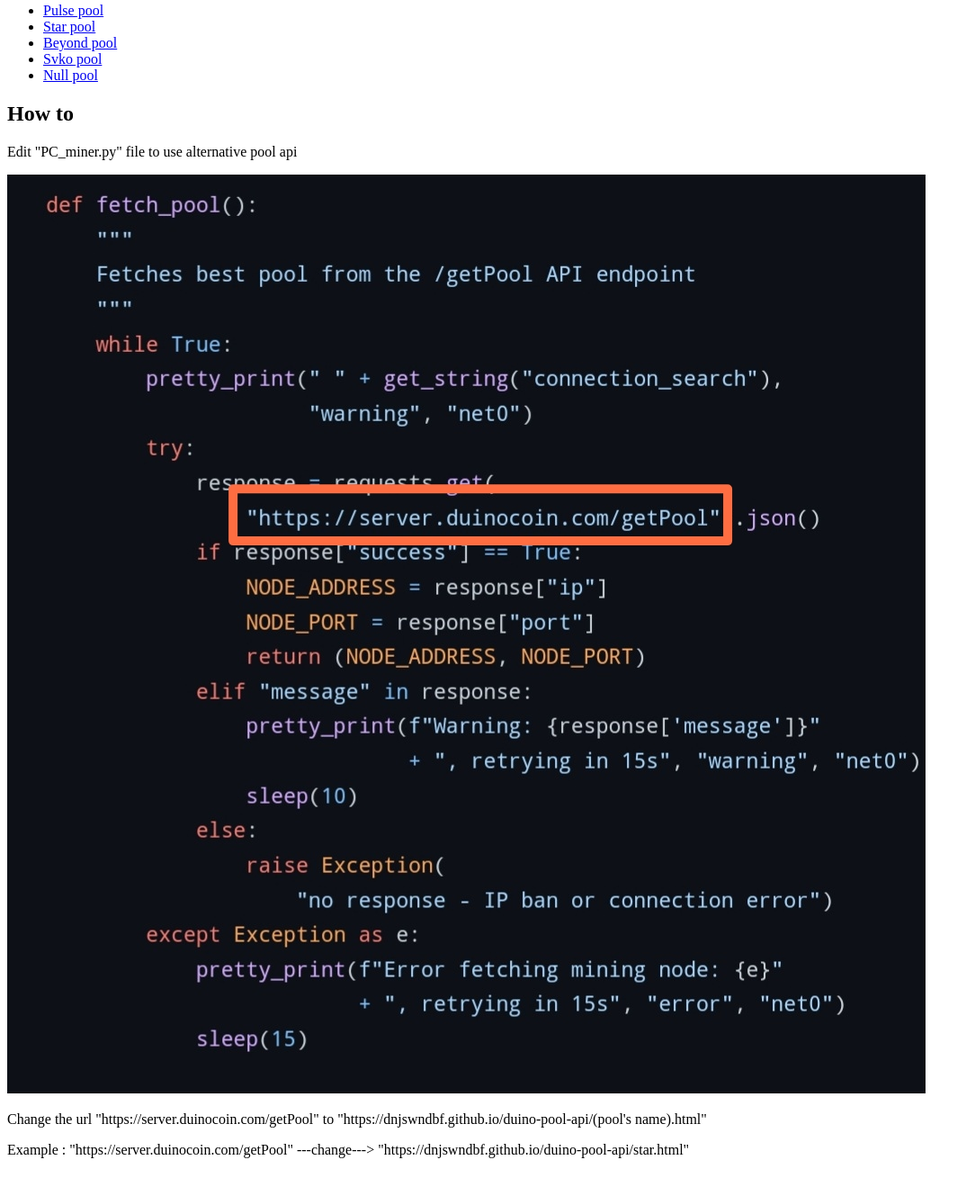
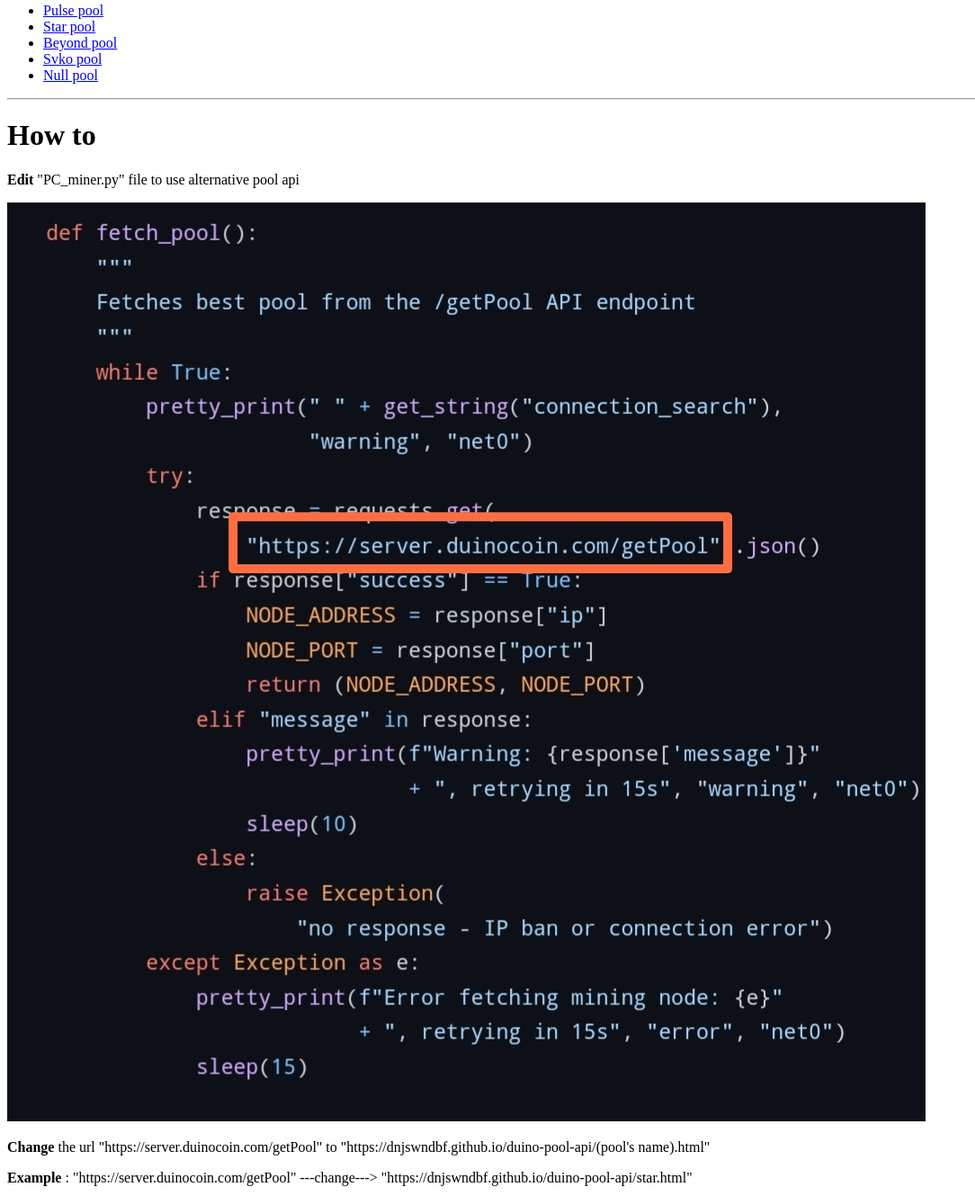
Before and after one commit to dnjswndbf/duino-pool-api, a plain HTML site: page index.html in a window 1280 px wide. Shown: the part 111-1440 px from the top of the page at 90% size, without its empty margins (0-1084 px from the left). Before the commit the page ends 1414 px from the top, so only its background shows below. Drawn offline with Linux system fonts and the light colour scheme.

Commit message:
Update index.html

```diff
--- a/index.html
+++ b/index.html
@@ -14,10 +14,12 @@
         <li><a href="svko.html">Svko pool</a></li>
         <li><a href="null.html">Null pool</a></li>
     </ul>
-    <h2>How to</h2>
-    <p>Edit "PC_miner.py" file to use alternative pool api</p>
+    <hr>
+    <h1>How to</h1>
+    <p><b>Edit</b> "PC_miner.py" file to use alternative pool api</p>
     <img src="howto.jpg" style="width=100%">
-    <p>Change the url "https://server.duinocoin.com/getPool" to "https://dnjswndbf.github.io/duino-pool-api/(pool's name).html"</p>
-    <p>Example : "https://server.duinocoin.com/getPool" ---change---> "https://dnjswndbf.github.io/duino-pool-api/star.html"</p>
+    </br>
+    <p><b>Change</b> the url "https://server.duinocoin.com/getPool" to "https://dnjswndbf.github.io/duino-pool-api/(pool's name).html"</p>
+    <p><b>Example</b> : "https://server.duinocoin.com/getPool" ---change---> "https://dnjswndbf.github.io/duino-pool-api/star.html"</p>
 </body>
 </html>
```
